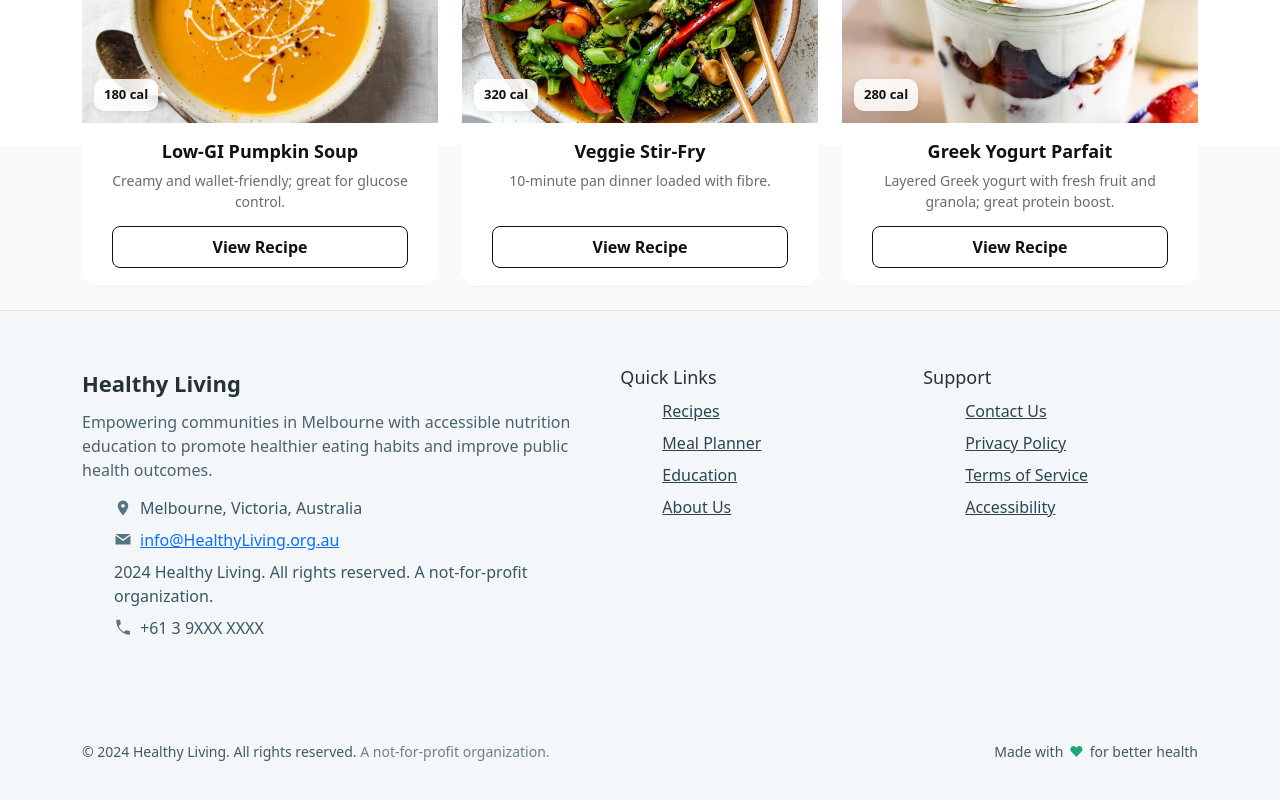
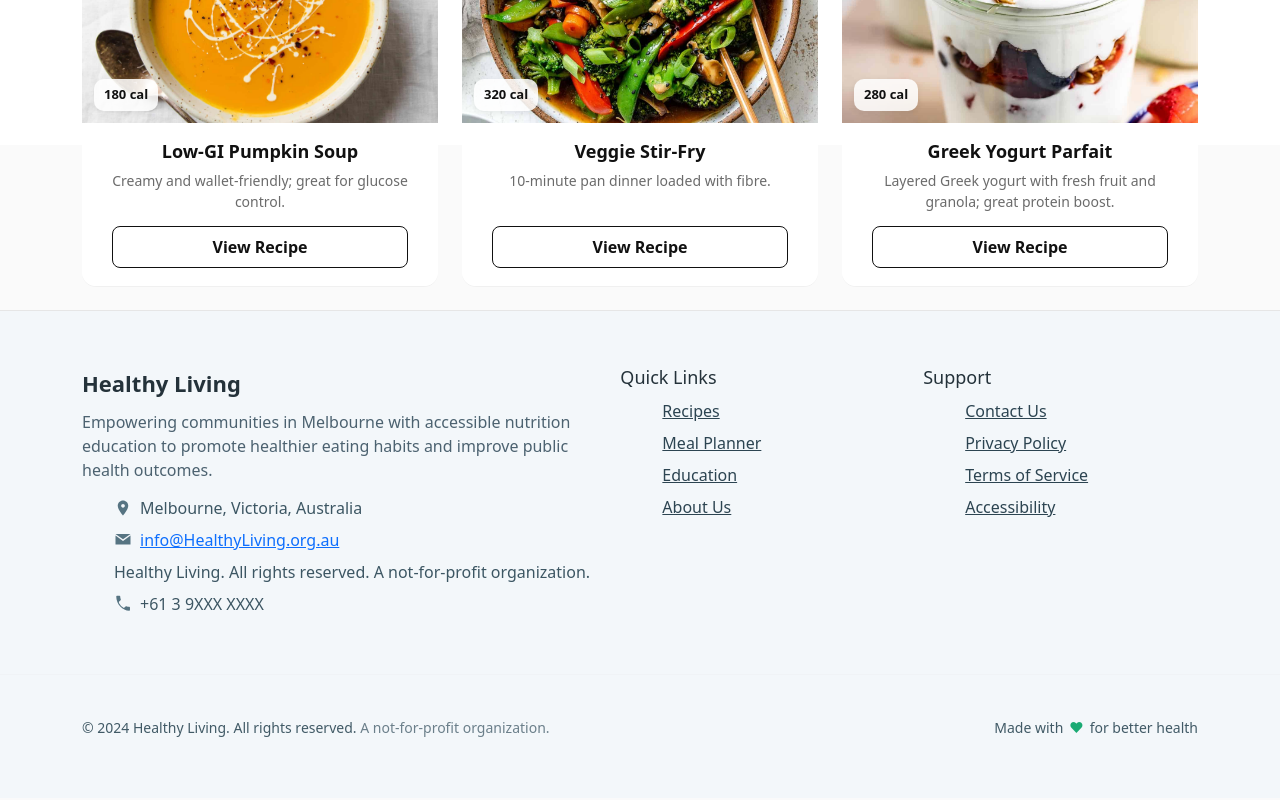
Before and after one commit to Dy1anL1/5032-Nutrition-Education, a Vue app: page / in a window 1280 px wide. Shown: the part 655-1455 px from the top of the page. Built offline with nearby package versions, Linux system fonts and the light colour scheme.

Commit message:
small fix

```diff
--- a/src/components/FooterBar.vue
+++ b/src/components/FooterBar.vue
@@ -31,7 +31,7 @@
             </svg>
             <a href="mailto:info@HealthyLiving.org.au">info@HealthyLiving.org.au</a>
           </li>
-          <li>2024 Healthy Living. All rights reserved. A not-for-profit organization.</li>
+          <li>Healthy Living. All rights reserved. A not-for-profit organization.</li>
           <li>
             <svg class="ico" viewBox="0 0 24 24" aria-hidden="true">
               <path
```
